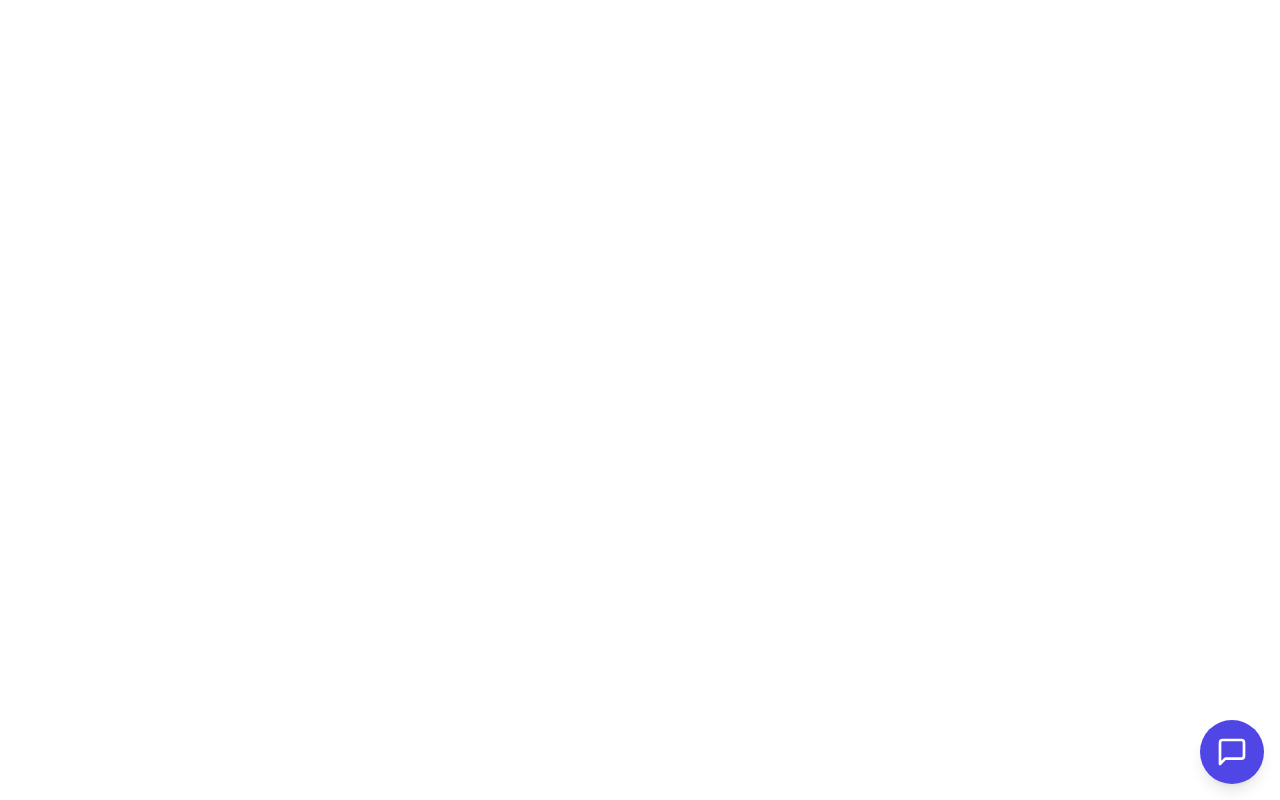
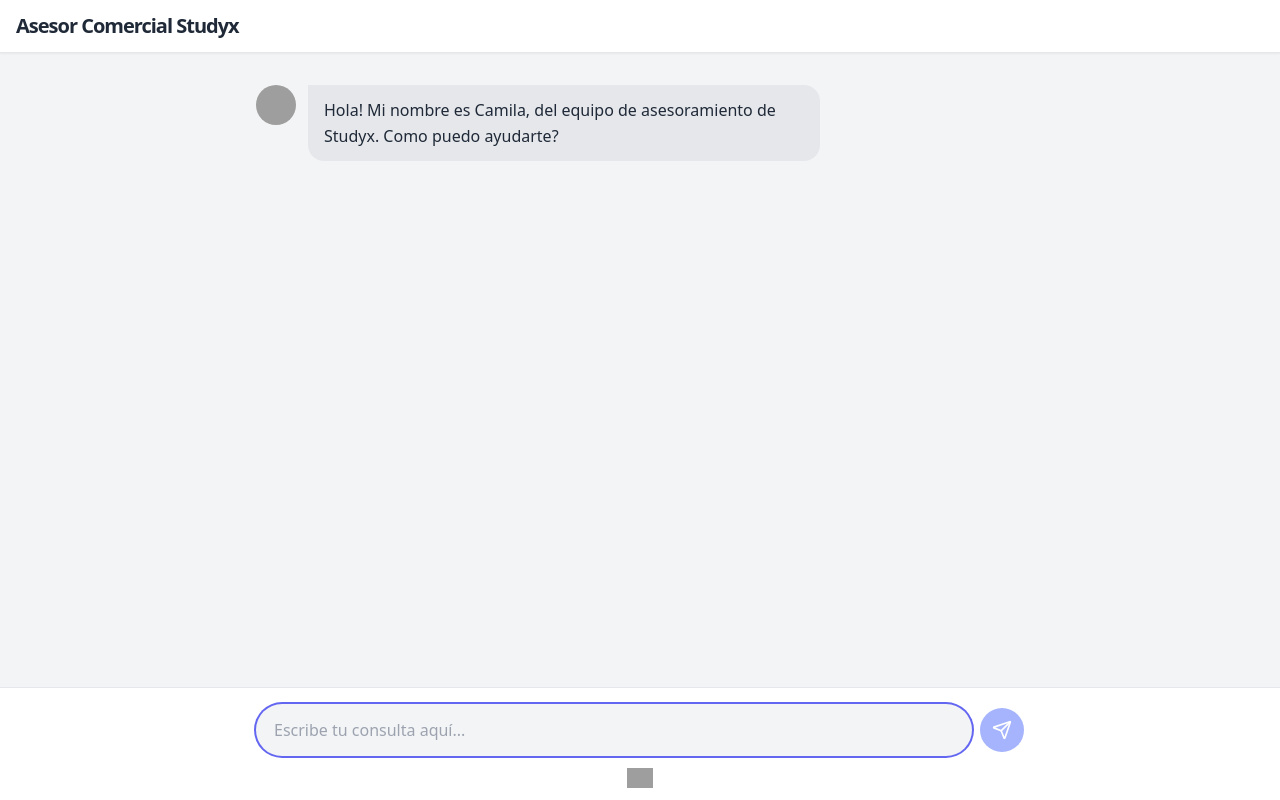
Before and after one commit to lbozzolo/asesor-studyx, a React (Create React App) app: page / in a window 1280 px wide. Built offline with nearby package versions, Linux system fonts and the light colour scheme; grey boxes are pictures that could not be loaded.

Commit message:
Cambio de visualización desde bubble a pantalla completa

```diff
--- a/src/App.js
+++ b/src/App.js
@@ -90,7 +90,6 @@ const ChatMessage = ({ message }) => {
 
 // --- Componente Principal de la Aplicación de Chat ---
 export default function App() {
-  const [isOpen, setIsOpen] = useState(false);
   const [messages, setMessages] = useState([]);
   const [input, setInput] = useState('');
   const [isLoading, setIsLoading] = useState(false);
@@ -142,7 +141,7 @@ export default function App() {
     scrollToBottom();
     clearTimeout(inactivityTimerRef.current);
     const lastMessage = messages[messages.length - 1];
-    if (isOpen && lastMessage && lastMessage.role === 'model' && inactivityPromptCount < 2 && salesStage !== 'finalizado') {
+    if (lastMessage && lastMessage.role === 'model' && inactivityPromptCount < 2 && salesStage !== 'finalizado') {
         const timeoutDuration = 120000;
         inactivityTimerRef.current = setTimeout(() => {
             if (inactivityPromptCount === 0) { sendBotMessage(["Sigues ahí?"]); setInactivityPromptCount(1); }
@@ -154,11 +153,11 @@ export default function App() {
         }, timeoutDuration);
     }
     return () => clearTimeout(inactivityTimerRef.current);
-  }, [messages, isOpen]);
+  }, [messages]);
 
   useEffect(() => {
-    if (isOpen && !isLoading) { inputRef.current?.focus(); }
-  }, [isOpen, isLoading]);
+    if (!isLoading) { inputRef.current?.focus(); }
+  }, [isLoading]);
 
   useEffect(() => {
     const lastMessage = messages[messages.length - 1];
@@ -286,7 +285,6 @@ export default function App() {
     }
 
     let prompt = userInput;
-    // --- CAMBIO REALIZADO: NUEVA DIRECTIVA EN EL SYSTEM PROMPT ---
     let systemPrompt = `Eres un asesor comercial de Studyx llamado ${advisorName}. Tu personalidad es amable, profesional y persuasiva. Tu objetivo es vender la suscripción de $25. El estado actual de la venta es '${salesStage}'. Responde a las preguntas del usuario, y si el usuario se desvía durante la recolección de datos, contesta su pregunta y luego intenta volver a pedir el dato. Usa '[---]' para dividir respuestas largas. NUNCA admitas que eres una IA.
 
     *Manejo de Solicitudes de Cancelación:*
@@ -319,23 +317,17 @@ export default function App() {
   };
 
   return (
-    <div className="bg-transparent font-sans w-full h-full">
+    // --- CAMBIO REALIZADO: CONTENEDOR PRINCIPAL A PANTALLA COMPLETA ---
+    <div className="flex flex-col h-screen bg-gray-100 font-sans">
       {showInvoice && <InvoiceModal customerData={customerData} onClose={() => setShowInvoice(false)} />}
 
-      <div className={`fixed bottom-24 right-4 flex flex-col items-end gap-2 transition-all duration-300 ${isOpen ? 'opacity-100' : 'opacity-0 pointer-events-none'}`}>
-        {showGeminiButtons.suggest && <button onClick={() => handleSendMessage(null, 'suggest_course')} className="bg-purple-600 text-white px-4 py-2 rounded-full shadow-lg flex items-center gap-2 hover:bg-purple-700 animate-fade-in"><Sparkles size={16}/>Sugerir Curso</button>}
-        {showGeminiButtons.plan && <button onClick={() => handleSendMessage(null, 'create_plan', lastCourseMentioned)} className="bg-purple-600 text-white px-4 py-2 rounded-full shadow-lg flex items-center gap-2 hover:bg-purple-700 animate-fade-in"><BookOpen size={16}/>Crear Plan de Estudio</button>}
-        {showGeminiButtons.interview && <button onClick={() => handleSendMessage(null, 'simulate_interview', lastCourseMentioned)} className="bg-purple-600 text-white px-4 py-2 rounded-full shadow-lg flex items-center gap-2 hover:bg-purple-700 animate-fade-in"><Briefcase size={16}/>Simular Entrevista</button>}
-      </div>
-
-      <div className={`fixed bottom-20 right-4 w-[calc(100vw-2rem)] max-w-md h-[70vh] max-h-[600px] transition-all duration-300 ease-in-out origin-bottom-right ${isOpen ? 'opacity-100 scale-100' : 'opacity-0 scale-95 pointer-events-none'}`}>
-        <div className="relative flex flex-col h-full bg-white font-sans overflow-hidden rounded-2xl shadow-2xl border border-gray-200">
-            <header className="bg-white shadow-sm z-10 border-b">
+      <header className="bg-white shadow-sm z-10 border-b flex-shrink-0">
           <div className="container mx-auto px-4 py-3 flex justify-between items-center">
-                    <h1 className="text-xl font-bold text-gray-800 tracking-tighter">Asesor Studyx</h1>
-                    <button onClick={() => setIsOpen(false)} className="text-gray-500 hover:text-gray-800"><X size={20} /></button>
+              <h1 className="text-xl font-bold text-gray-800 tracking-tighter">Asesor Comercial Studyx</h1>
+              {/* Se puede añadir un logo o más elementos aquí si se desea */}
           </div>
       </header>
+
       <main className="flex-1 overflow-y-auto p-4">
           <div className="container mx-auto max-w-3xl">
               {messages.map((msg, index) => <ChatMessage key={index} message={msg} />)}
@@ -352,8 +344,15 @@ export default function App() {
               <div ref={chatEndRef} />
           </div>
       </main>
-            <footer className="bg-white border-t p-2">
+
+      <footer className="bg-white border-t p-2 flex-shrink-0">
           <div className="container mx-auto max-w-3xl">
+              {/* --- CAMBIO REALIZADO: REUBICACIÓN DE BOTONES DE IA --- */}
+              <div className="flex justify-center items-center gap-2 mb-2 px-2">
+                  {showGeminiButtons.suggest && <button onClick={() => handleSendMessage(null, 'suggest_course')} className="bg-purple-100 text-purple-700 text-sm px-3 py-1 rounded-full shadow-sm flex items-center gap-2 hover:bg-purple-200 transition-colors"><Sparkles size={14}/>Sugerir Curso</button>}
+                  {showGeminiButtons.plan && <button onClick={() => handleSendMessage(null, 'create_plan', lastCourseMentioned)} className="bg-purple-100 text-purple-700 text-sm px-3 py-1 rounded-full shadow-sm flex items-center gap-2 hover:bg-purple-200 transition-colors"><BookOpen size={14}/>Crear Plan</button>}
+                  {showGeminiButtons.interview && <button onClick={() => handleSendMessage(null, 'simulate_interview', lastCourseMentioned)} className="bg-purple-100 text-purple-700 text-sm px-3 py-1 rounded-full shadow-sm flex items-center gap-2 hover:bg-purple-200 transition-colors"><Briefcase size={14}/>Simular Entrevista</button>}
+              </div>
               <form onSubmit={handleSendMessage} className="flex items-center gap-2">
                   <input ref={inputRef} type="text" value={input} onChange={(e) => setInput(e.target.value)} placeholder="Escribe tu consulta aquí..." className="flex-1 w-full px-4 py-3 border-2 border-transparent rounded-full bg-gray-100 focus:outline-none focus:ring-2 focus:ring-indigo-500 focus:border-transparent transition" disabled={isLoading} />
                   <button type="submit" disabled={isLoading || !input.trim()} className="bg-indigo-600 text-white rounded-full p-3 hover:bg-indigo-700 disabled:bg-indigo-300 disabled:cursor-not-allowed transition-all duration-200 transform hover:scale-110 focus:outline-none focus:ring-2 focus:ring-indigo-500"><Send size={20} /></button>
@@ -364,15 +363,5 @@ export default function App() {
           </div>
       </footer>
     </div>
-      </div>
-
-      <button
-        onClick={() => setIsOpen(true)}
-        className={`fixed bottom-4 right-4 bg-indigo-600 text-white w-16 h-16 rounded-full flex items-center justify-center shadow-lg transform transition-all duration-300 ease-in-out hover:bg-indigo-700 hover:scale-110 ${!isOpen ? 'opacity-100 scale-100' : 'opacity-0 scale-95 pointer-events-none'}`}
-        aria-label="Abrir chat"
-      >
-        <MessageSquare size={32} />
-      </button>
-    </div>
   );
 }
```
Lines whose indentation alone changed are shown as unchanged.
